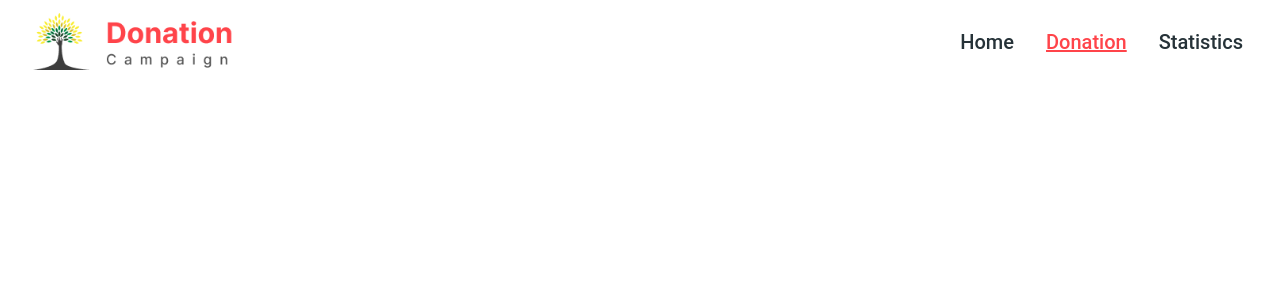
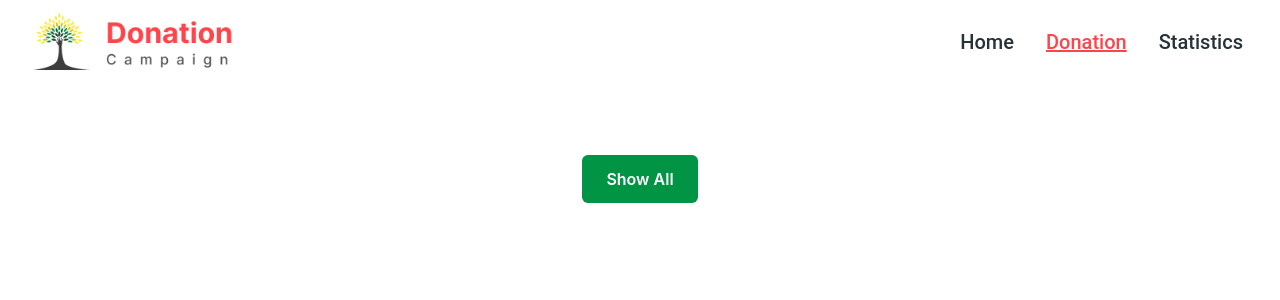
Before and after one commit to Tofazzal26/donation-campaign, a React app: page /donation in a window 1280 px wide. Shown: the top 300 px of the page. Built offline with nearby package versions, Linux system fonts and the light colour scheme; the HTML template or start-up script is replaced by a standard one.

Commit message:
donation show all and show less validation finish

```diff
--- a/src/Components/Donation/Donation.jsx
+++ b/src/Components/Donation/Donation.jsx
@@ -1,15 +1,30 @@
+import { useState } from "react";
 import useLocalStorage from "../../Hooks/useLocalStorage";
 import DonationCard from "../DonationCard/DonationCard";
 
 const Donation = () => {
   const { localData } = useLocalStorage();
 
+  const [toggle, setToggle] = useState(false);
+
+  const handleSeeAll = () => {
+    setToggle(!toggle);
+  };
+
   return (
     <div className="container mx-auto">
       <div className="grid lg:grid-cols-2 gap-4 mt-12">
-        {localData.map((items) => (
+        {localData.slice(0, toggle ? localData.length : 4).map((items) => (
           <DonationCard key={items.id} items={items} />
         ))}
+      </div>
+      <div className="text-center mt-6">
+        <button
+          onClick={handleSeeAll}
+          className="bg-[#009444] px-6 py-3 font-semibold text-white rounded-md"
+        >
+          {!toggle ? "Show All" : "Show Less"}
+        </button>
       </div>
     </div>
   );
```
